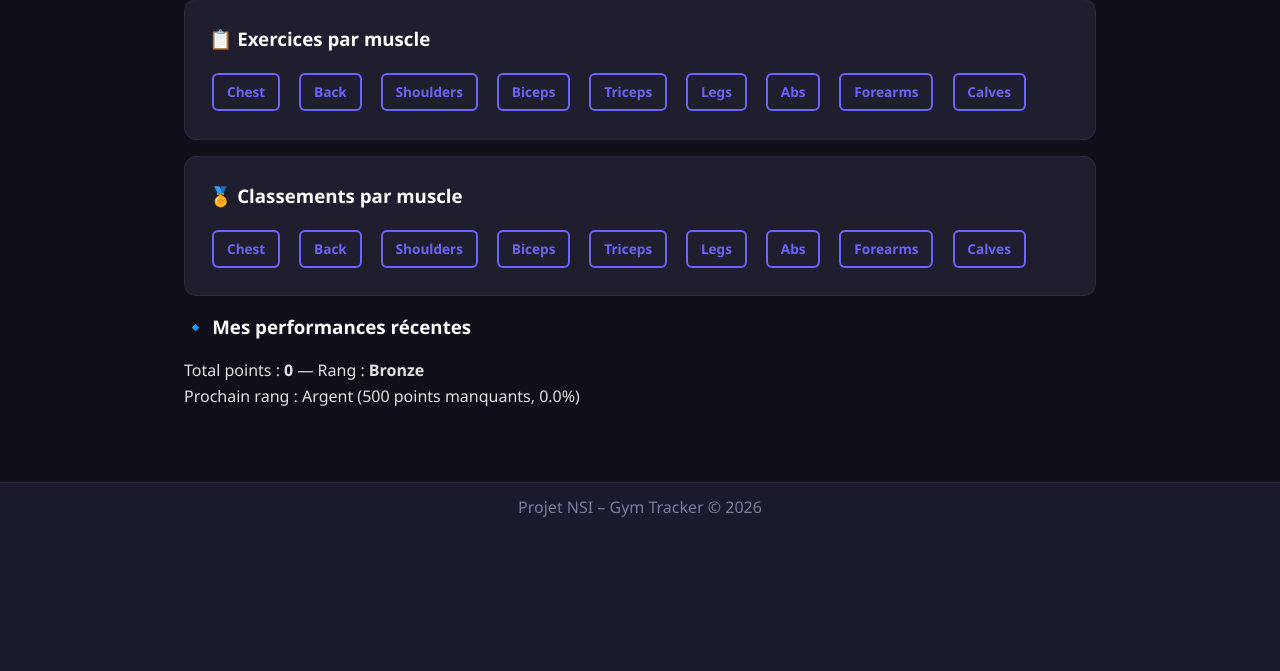
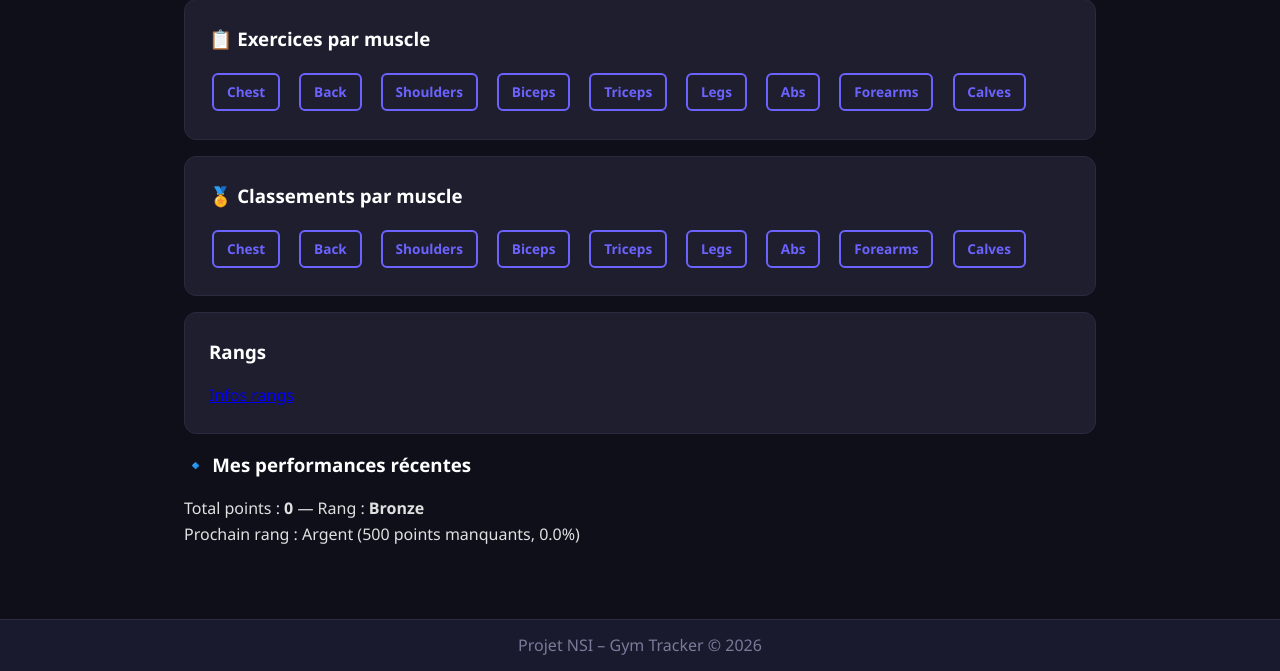
Before and after one commit to reibelbenjamin6-dev/projetNSI-gym, a Flask app: page /dashboard in a window 1280 px wide. Shown: the part 668-1339 px from the top of the page. Before the commit the page ends 1185 px from the top, so only its background shows below. Run offline with Flask 3, Linux system fonts and the light colour scheme; the visitor is signed in with stand-in values (Sample User, id 1); data comes from the database, SQL or seed files in the repository; data that the repository does not hold is empty.

Commit message:
Message du commit

```diff
--- a/templates/dashboard.html
+++ b/templates/dashboard.html
@@ -35,6 +35,10 @@
             {% endfor %}
         </div>
     </div>
+    <div class="card">
+        <h3>Rangs</h3>
+        <a href="/ranks">Infos rangs</a>
+    </div>
 
 <h3>🔹 Mes performances récentes</h3>
 <p>Total points : <strong>{{ total_points }}</strong> — Rang : <strong>{{ user_rank }}</strong></p>
```
